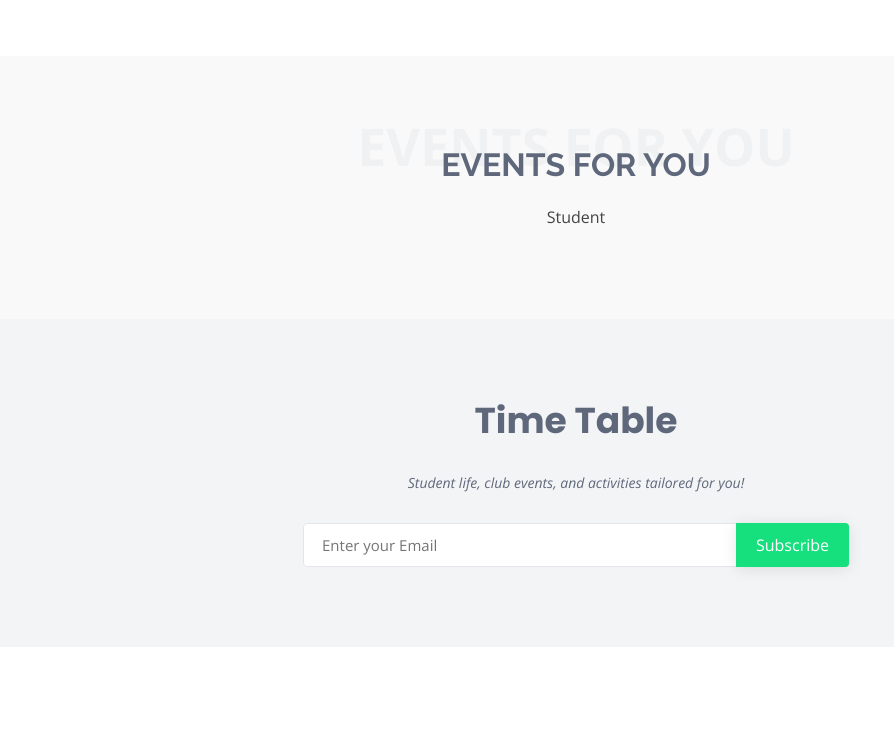
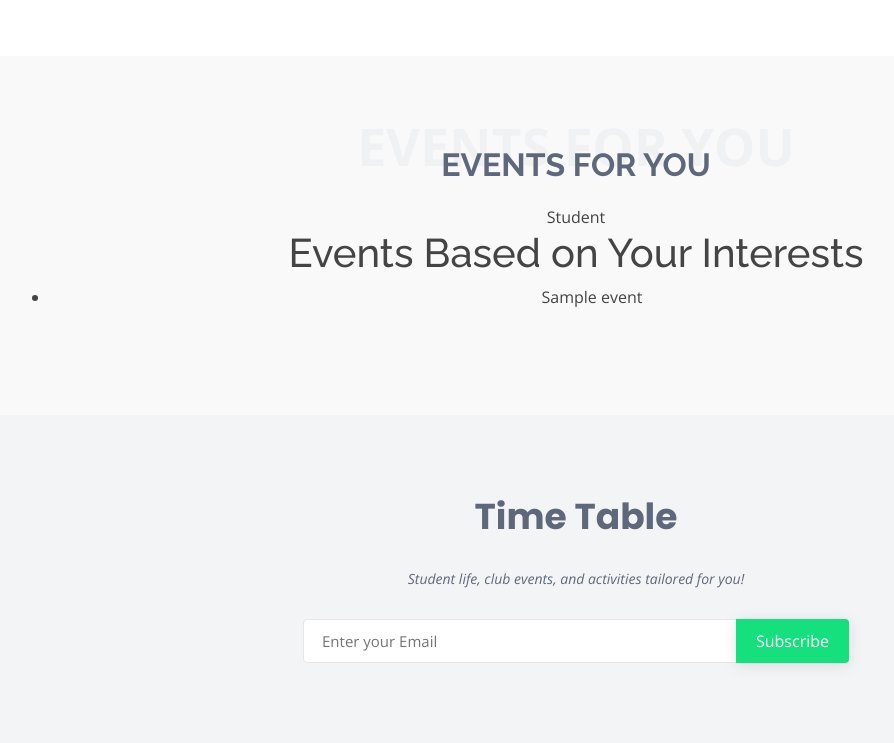
Before and after one commit to EfeTascioglu/Hack-The-Student-Life-2024, a Flask app: template Backend/templates/index.html in a window 1280 px wide. Shown: the part 1149-1892 px from the top of the page, without its empty margins (64-958 px from the left). Before the commit the page ends 1731 px from the top, so only its background shows below. Run offline with Flask 3, Linux system fonts and the light colour scheme; the template is opened without the code that fills it: most values are stand-ins (such as "Sample title", 1, 10 or a date in 2020); some libraries are stand-ins or nearby versions.

Commit message:
Backend fixing

```diff
--- a/Backend/application.py
+++ b/Backend/application.py
@@ -52,7 +52,7 @@ def find_events():
         events = process_calendar_and_interests(calendar, interests)
         # Now pass the list of events to another template (e.g., events.html)
 
-        return render_template('events.html', events=events)
+        return render_template('index.html', events=events)
     return redirect(url_for('home'))
 
 @application.route('/api/ping_post', methods=['POST'])
--- a/Backend/templates/index.html
+++ b/Backend/templates/index.html
@@ -110,6 +110,12 @@
             <span>Events for you</span>
             <h2>Events for you</h2>
             <p> Student </p>
+            <h1>Events Based on Your Interests</h1>
+            <ul>
+                {% for event in events %}
+                    <li>{{ event }}</li>
+                {% endfor %}
+            </ul>
           </div>
 
         </div>
```
Also changed, not shown: Backend/main.py (+12 -1 lines), 1 other file.
